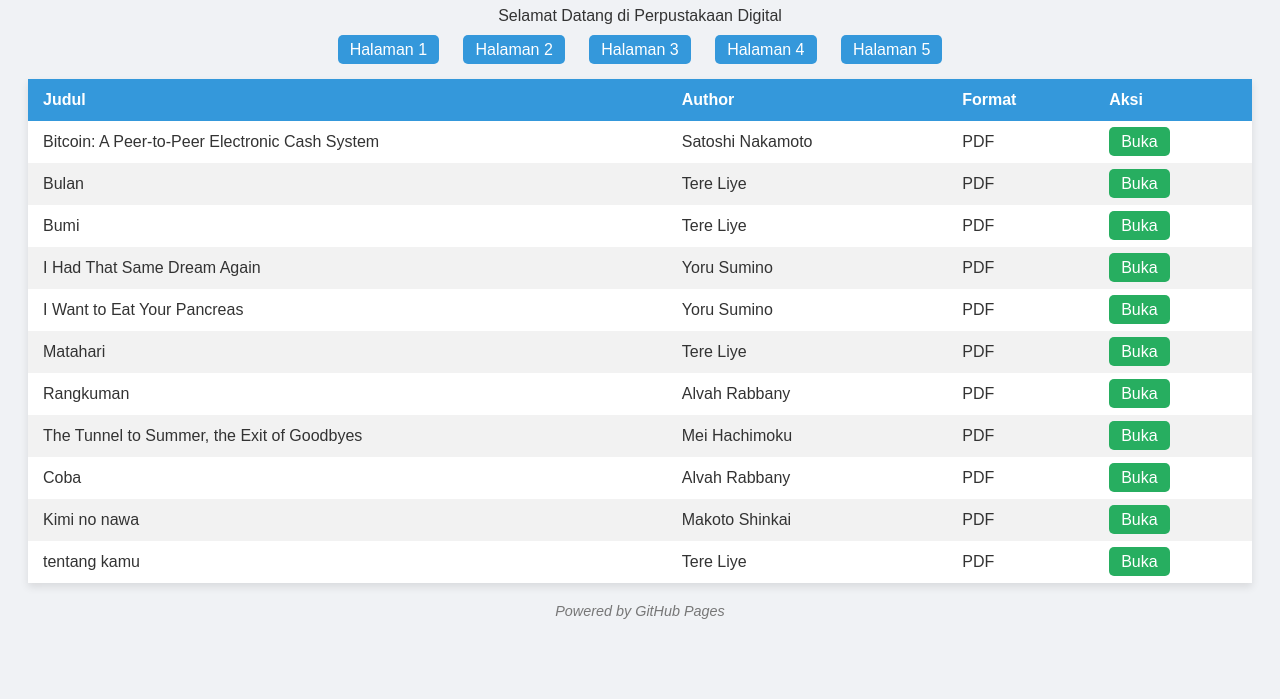
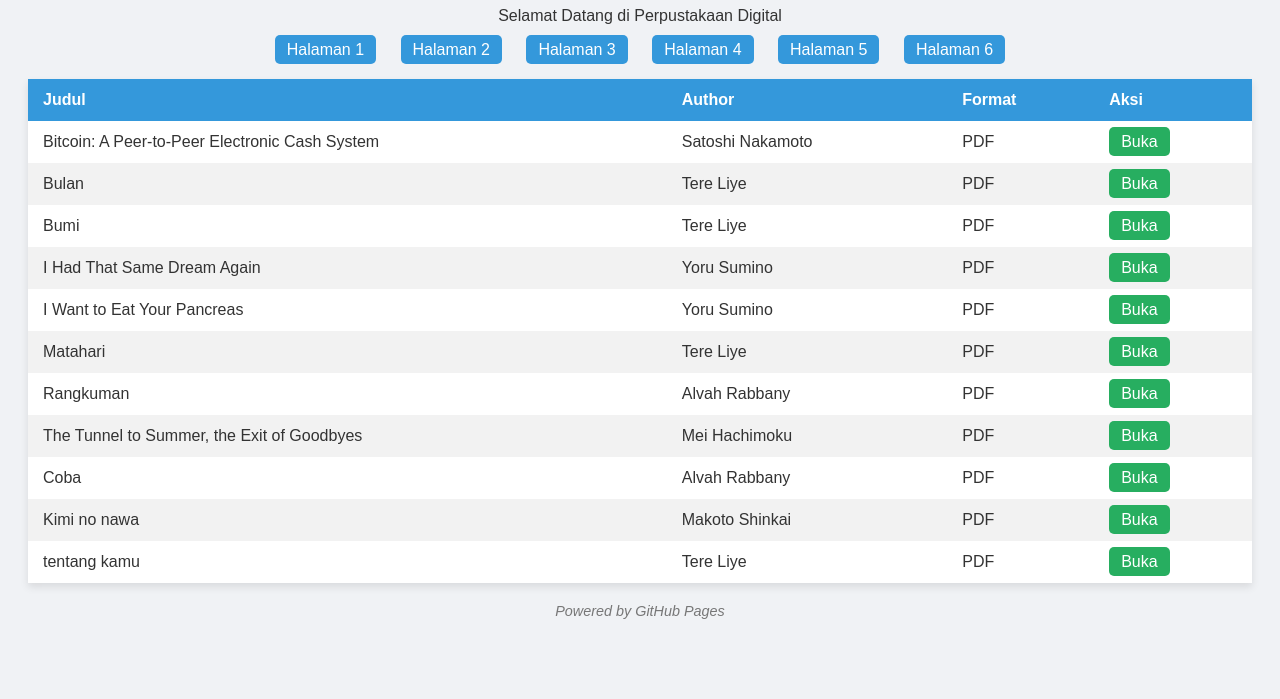
Before and after one commit to alvahraa/digitallibrary, a plain HTML site: page index.html in a window 1280 px wide. Shown: the part 101-800 px from the top of the page. Drawn offline with Linux system fonts and the light colour scheme.

Commit message:
Update index.html

```diff
--- a/index.html
+++ b/index.html
@@ -99,6 +99,7 @@
     <a href="webti/halaman3-1.html">Halaman 3</a>
     <a href="webti/halaman4-1.html">Halaman 4</a>
     <a href="webti/halaman5-1.html">Halaman 5</a>
+    <a href="webti/halamam6-1.html">Halaman 6</a>
   </nav>
 
   <table>
```
